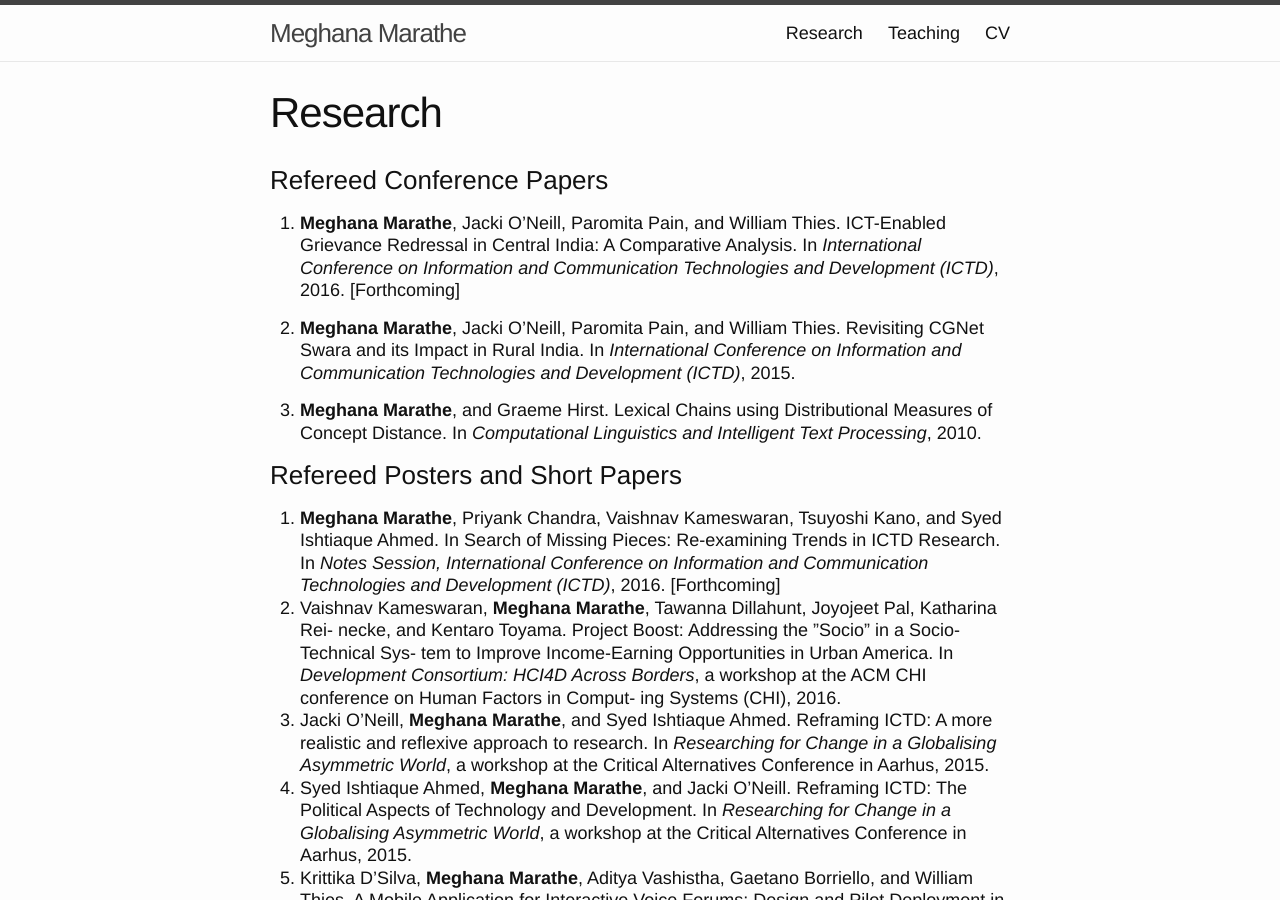
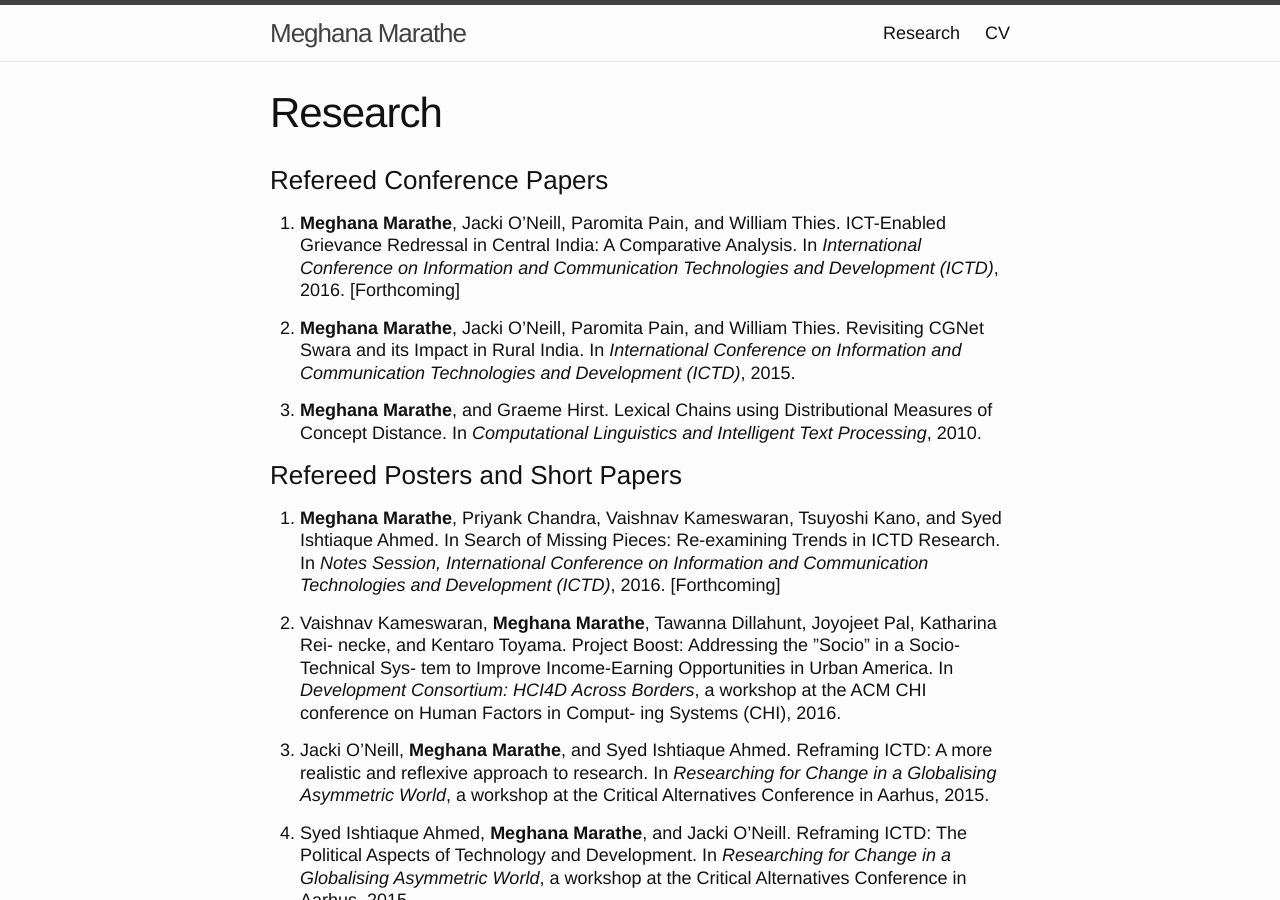
Before and after one commit to marathem/marathem.github.io, a Jekyll site: the page built from research.md, in a window 1280 px wide and 900 px high. Built offline with Jekyll 4.4.1, drawn with Linux system fonts in a browser that asks for light colours.

Commit message:
Research page

```diff
--- a/_includes/header.html
+++ b/_includes/header.html
@@ -16,8 +16,8 @@
       <div class="trigger">
         <!--a class="page-link" href="/blog/">Blog</a-->
         <a class="page-link" href="/Research/">Research</a>
-        <a class="page-link" href="/Teaching/">Teaching</a>
-        <a class="page-link" href="/cv/cv.pdf">CV</a>
+        <!--a class="page-link" href="/Teaching/">Teaching</a-->
+        <a class="page-link" href="/cv/CV_Marathe.pdf">CV</a>
       </div>
     </nav>
 
--- a/research.md
+++ b/research.md
@@ -14,10 +14,15 @@ permalink: /Research/
 
 ### Refereed Posters and Short Papers
 1. **Meghana Marathe**, Priyank Chandra, Vaishnav Kameswaran, Tsuyoshi Kano, and Syed Ishtiaque Ahmed. In Search of Missing Pieces: Re-examining Trends in ICTD Research. In *Notes Session, International Conference on Information and Communication Technologies and Development (ICTD)*, 2016. [Forthcoming]
+
 2. Vaishnav Kameswaran, **Meghana Marathe**, Tawanna Dillahunt, Joyojeet Pal, Katharina Rei- necke, and Kentaro Toyama. Project Boost: Addressing the ”Socio” in a Socio-Technical Sys- tem to Improve Income-Earning Opportunities in Urban America. In *Development Consortium: HCI4D Across Borders*, a workshop at the ACM CHI conference on Human Factors in Comput- ing Systems (CHI), 2016.
+
 3. Jacki O’Neill, **Meghana Marathe**, and Syed Ishtiaque Ahmed. Reframing ICTD: A more realistic and reflexive approach to research. In *Researching for Change in a Globalising Asymmetric World*, a workshop at the Critical Alternatives Conference in Aarhus, 2015.
+
 4. Syed Ishtiaque Ahmed, **Meghana Marathe**, and Jacki O’Neill. Reframing ICTD: The Political Aspects of Technology and Development. In *Researching for Change in a Globalising Asymmetric World*, a workshop at the Critical Alternatives Conference in Aarhus, 2015.
+
 5. Krittika D’Silva, **Meghana Marathe**, Aditya Vashistha, Gaetano Borriello, and William Thies. A Mobile Application for Interactive Voice Forums: Design and Pilot Deployment in Rural India. In *Poster Session, Annual Symposium on Computing for Development (ACM DEV)*, 2014.
+
 6. **Meghana Marathe**, and Graeme Hirst. Incorporating Semantic Information into Text Segmentation. In *Poster Session, Grace Hopper Celebration of Women in Computing*, 2008.
 
 ### Master's Thesis
```
